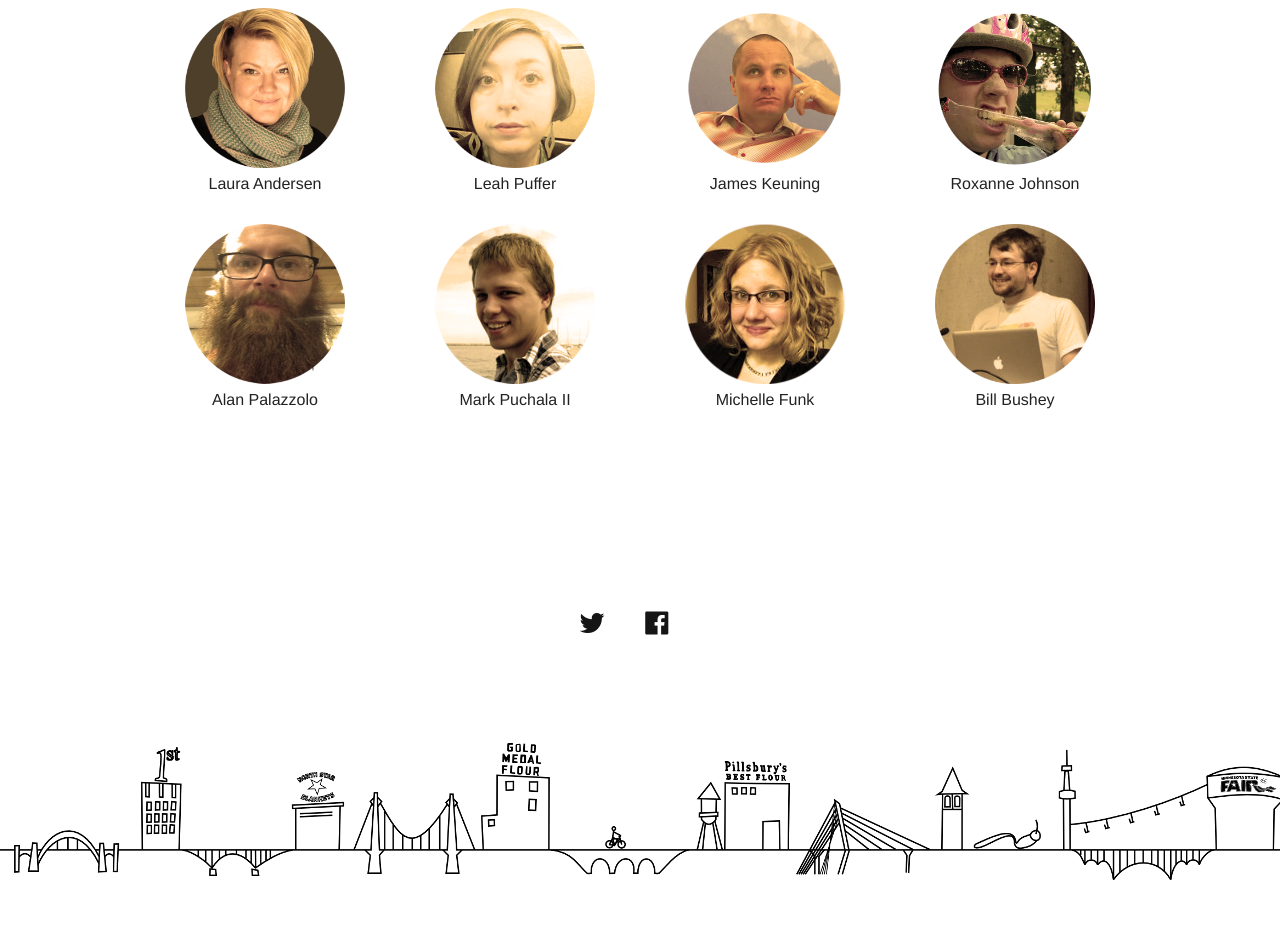
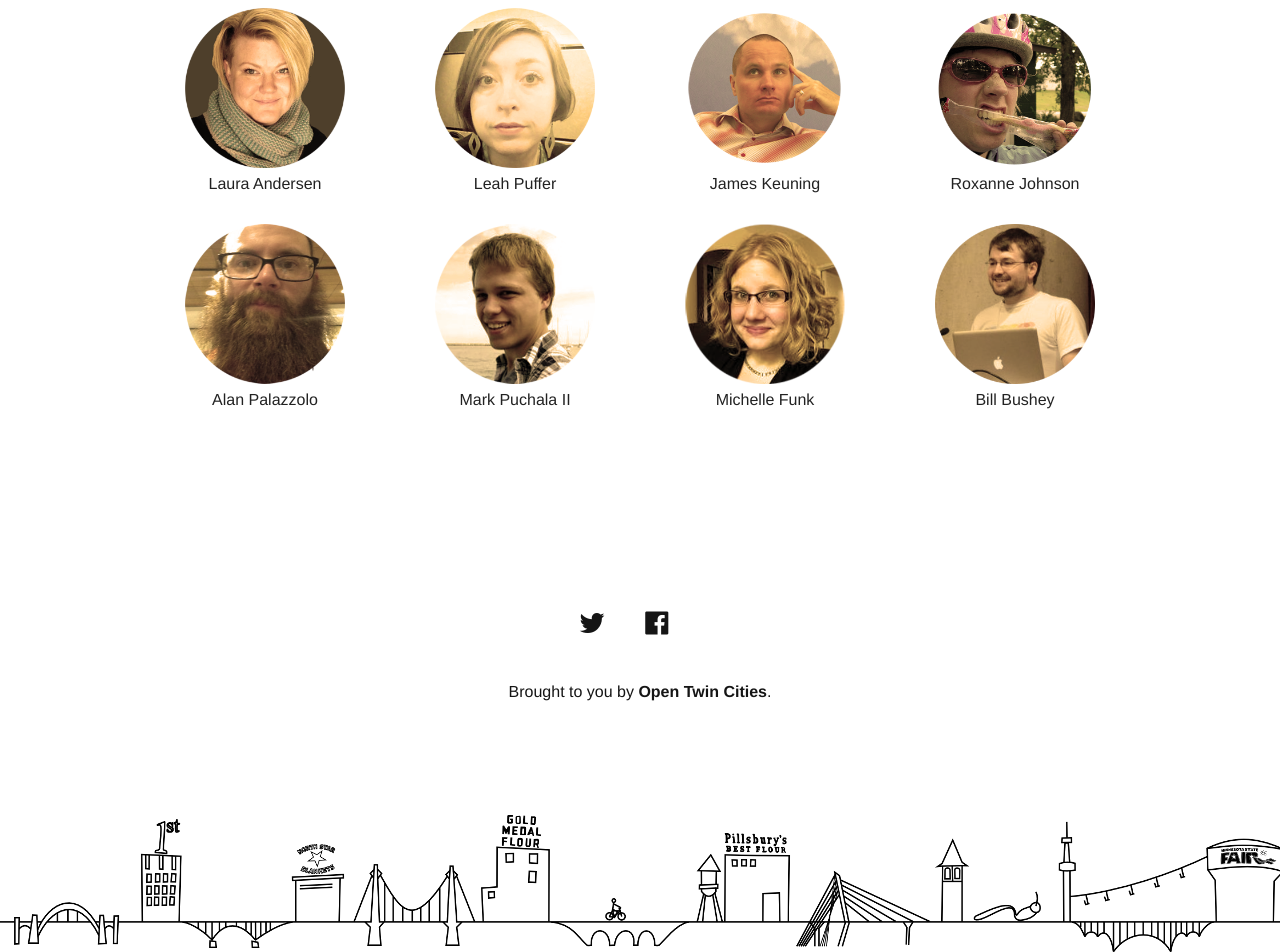
Before and after one commit to CycleHackTC/cyclehacktc.github.io, a Jekyll site: the page built from index.html, in a window 1280 px wide. Shown: the part 2526-3478 px from the top of the page. Built offline with Jekyll 4.4.1, drawn with Linux system fonts in a browser that asks for light colours; before the commit the page ends 3406 px from its top, so only the background shows below that; grey boxes are pictures that could not be loaded.

Commit message:
Adding note about OTC.

```diff
--- a/_includes/footer.html
+++ b/_includes/footer.html
@@ -9,4 +9,8 @@
         <i class="fi-social-facebook"></i>
       </a>
   </div>
+
+  <div class="otc-block">
+    Brought to you by <a href="http://opentwincities.org/" target="_blank">Open Twin Cities</a>.
+  </div>
 </footer>
--- a/_sass/_site.scss
+++ b/_sass/_site.scss
@@ -151,6 +151,11 @@ h2 {
       display: inline-block;
       margin: 0 1em 1em 0;
     }
+  }
+
+  .otc-block {
+    text-align: center;
+    margin-bottom: 3em;
   }
 }
 
```
